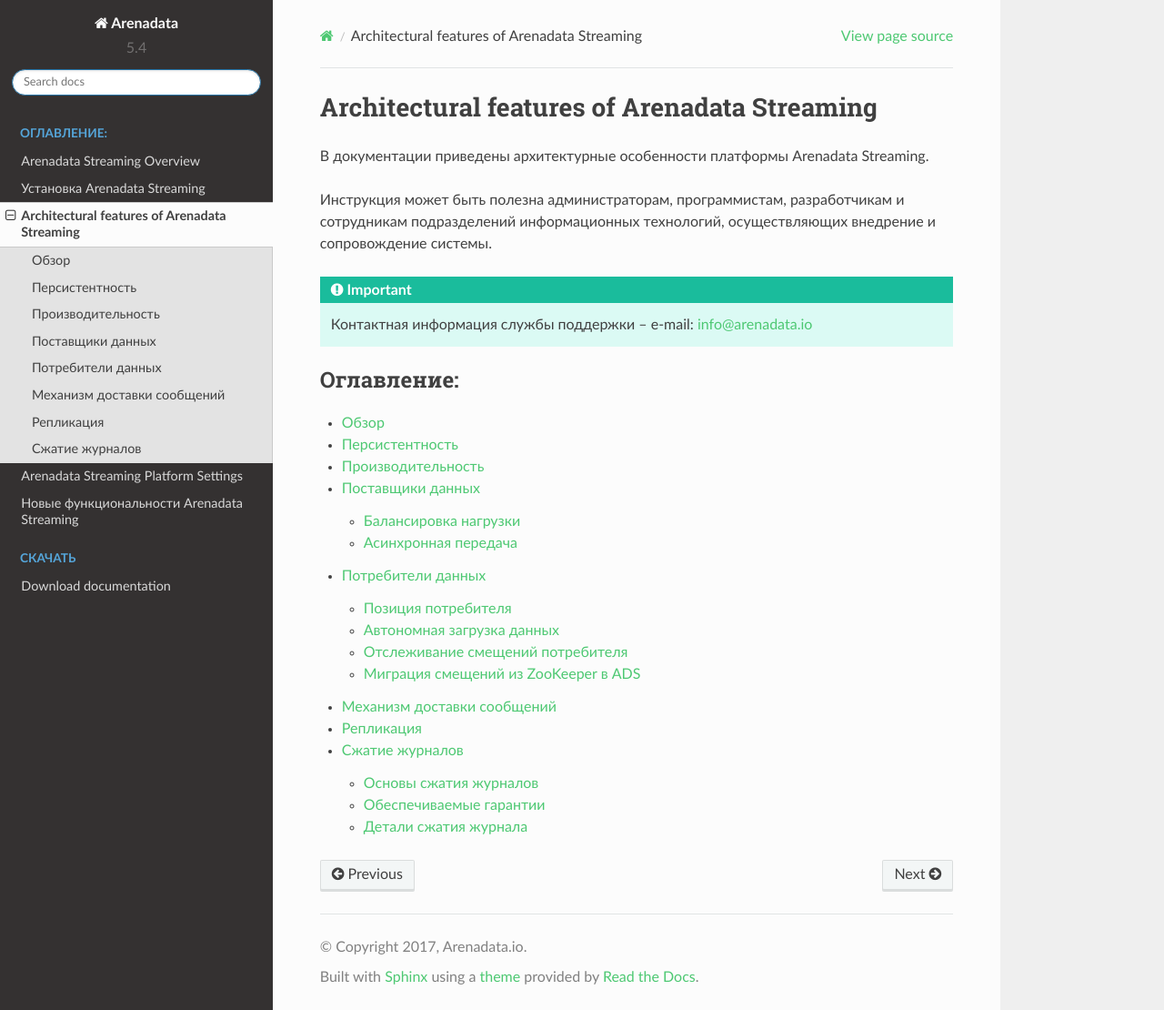
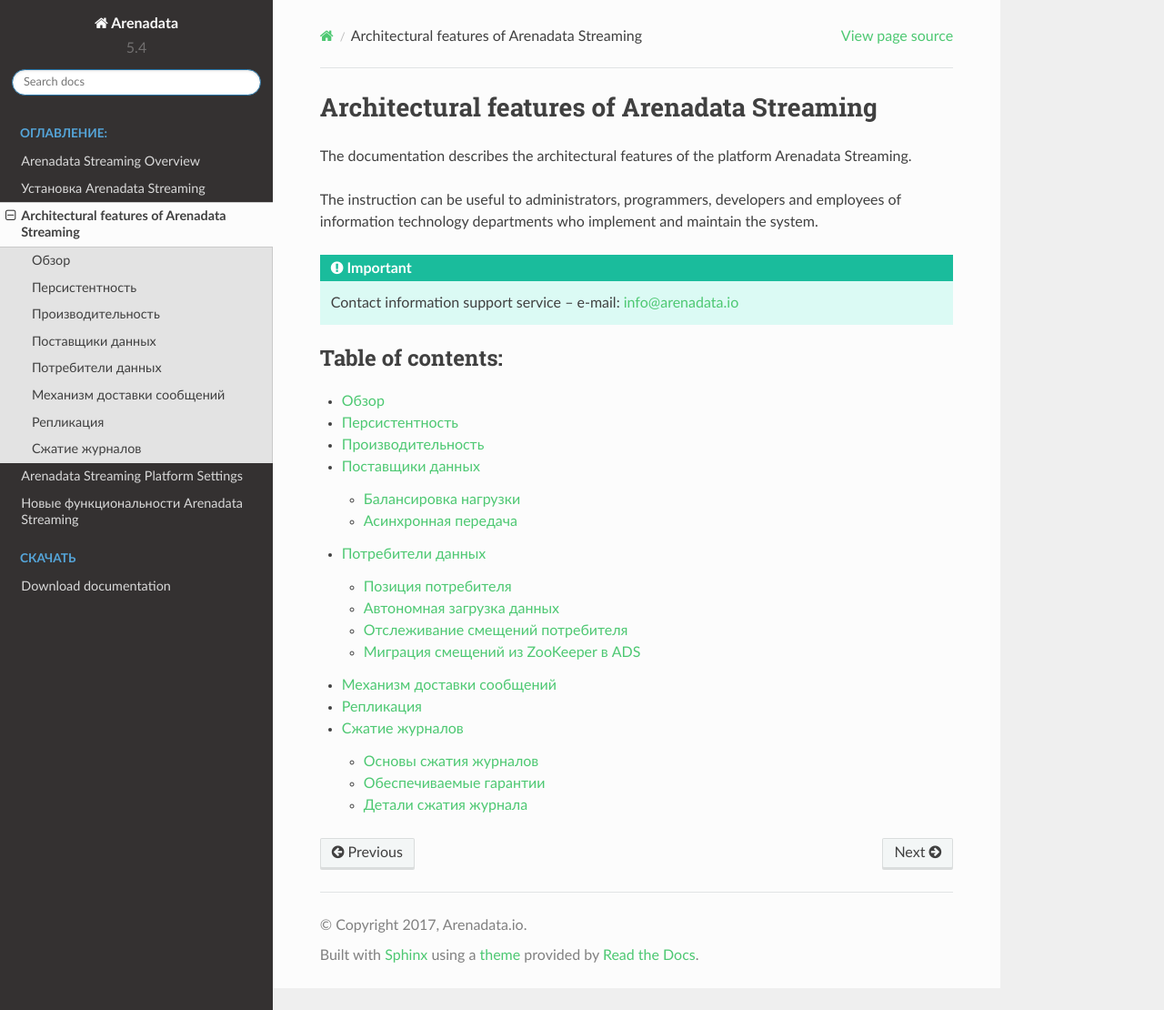
Before and after one commit to arenadata/docs_ads, a Sphinx documentation site: the page built from source/Architecture/index.rst, in a window 1280 px wide and 1110 px high. Shown: the whole window at 91% size. Built offline with Sphinx 7.4.7 and the Read the Docs theme 2.0.0, drawn with Linux system fonts in a browser that asks for light colours; pages that are not in the unit, such as notebooks, are missing from menus.

Commit message:
Update index.rst

```diff
--- a/source/Architecture/index.rst
+++ b/source/Architecture/index.rst
@@ -1,17 +1,17 @@
 Architectural features of Arenadata Streaming
 ==============================================
 
-В документации приведены архитектурные особенности платформы Arenadata Streaming.
+The documentation describes the architectural features of the platform Arenadata Streaming.
 
-Инструкция может быть полезна администраторам, программистам, разработчикам и сотрудникам подразделений информационных технологий, осуществляющих внедрение и сопровождение системы.
+The instruction can be useful to administrators, programmers, developers and employees of information technology departments who implement and maintain the system.
 
 
-.. important:: Контактная информация службы поддержки -- e-mail: info@arenadata.io
+.. important:: Contact information support service -- e-mail: info@arenadata.io
 
 
 .. toctree::
    :maxdepth: 2
-   :caption: Оглавление:
+   :caption: Table of contents:
 
    intro
    persistence
```
